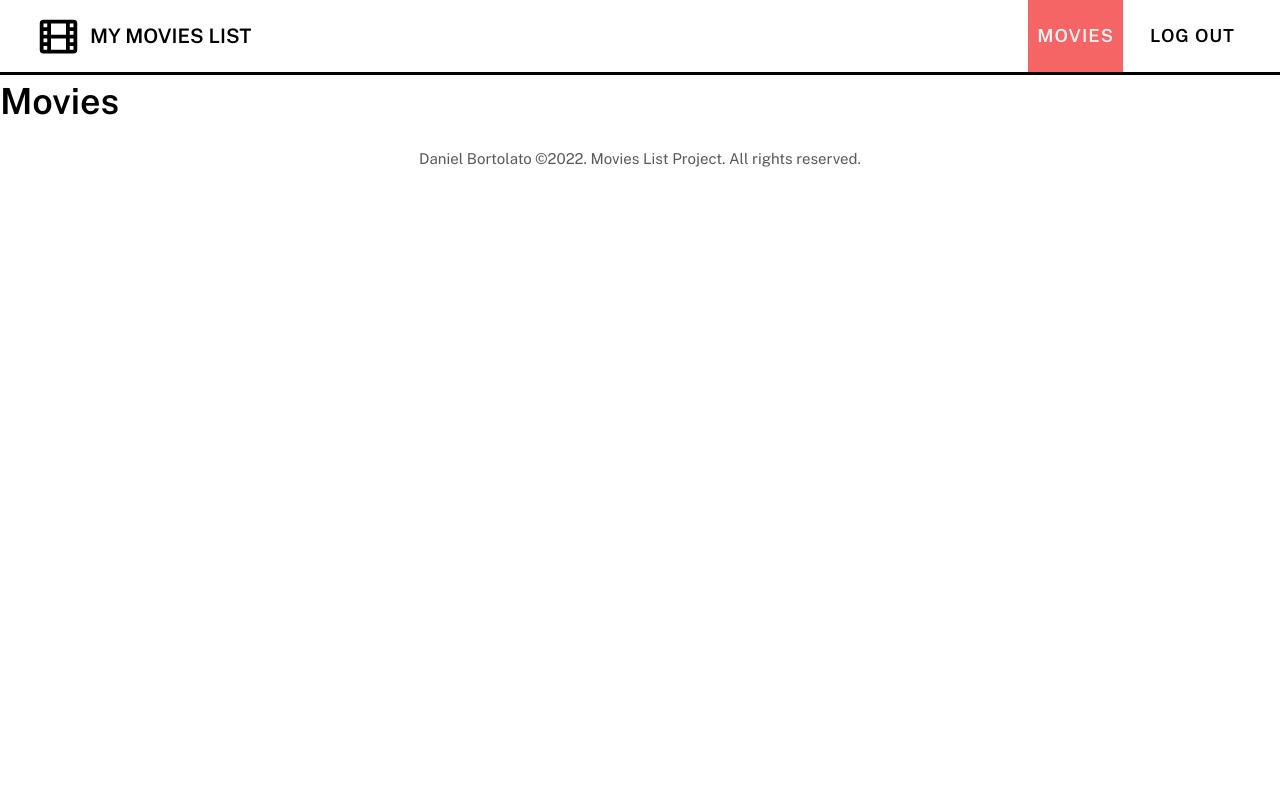
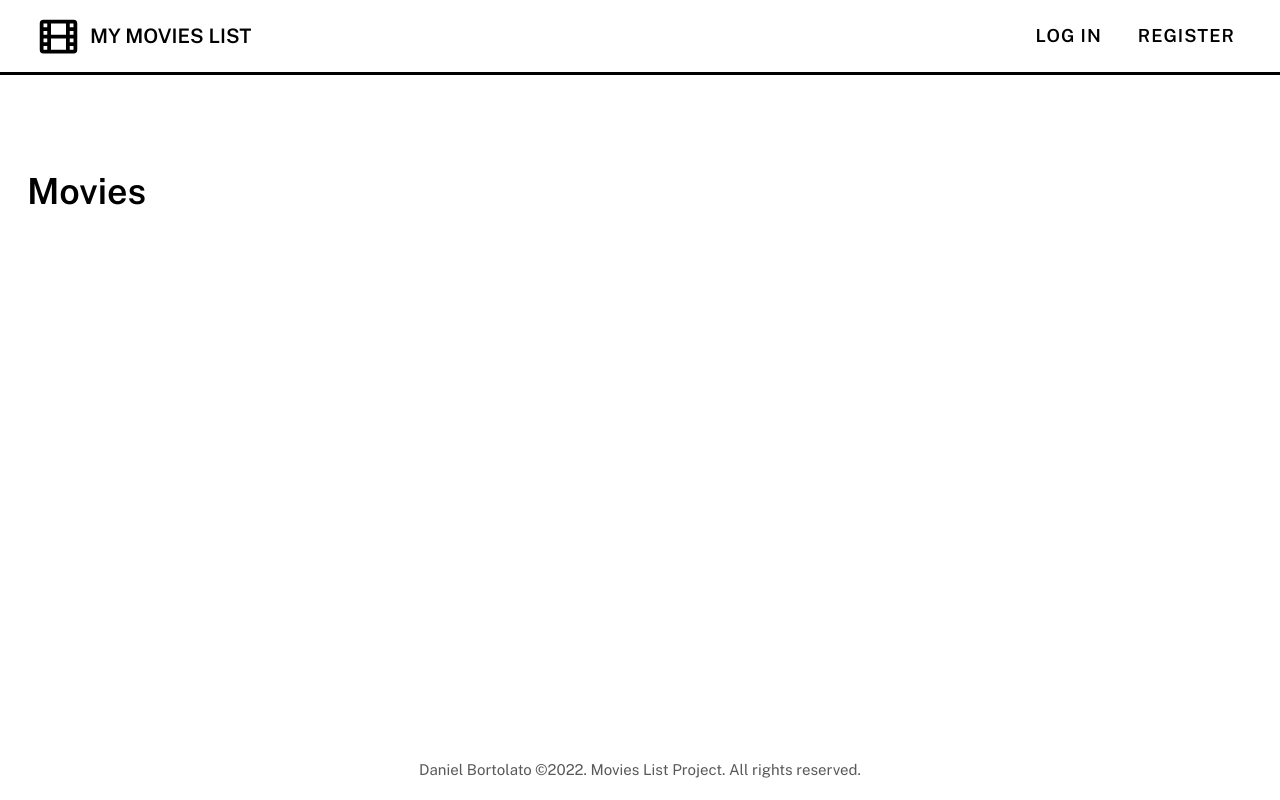
Before and after one commit to danbortolato/pyflask-movieslist, a Flask app: page / in a window 1280 px wide. Run offline with Flask 2, Linux system fonts and the light colour scheme.

Commit message:
layout and style adjusts

```diff
--- a/movie_library/static/css/main.css
+++ b/movie_library/static/css/main.css
@@ -42,6 +42,8 @@ html {
 }
 
 body {
+    display: flex;
+    flex-direction: column;
     font-family: "Public Sans", sans-serif;
     color: var(--text-dark);
     line-height: 1.45;
@@ -150,3 +152,13 @@ body {
     color: var(--text-muted);
     text-align: center;
 }
+
+.main {
+    flex-grow: 1;
+    padding: 3rem 1.5rem 2rem 1.5rem;
+}
+
+@media screen and (min-width: 30em) {
+    .main {
+    padding-top: 5rem;}
+}
--- a/movie_library/templates/layout.html
+++ b/movie_library/templates/layout.html
@@ -17,7 +17,7 @@
 </head>
 
 <body>
-    {{ header("2", "")}}
+    {{ header(session.get("email"), session.get("theme")) }}
     <main class="main">
         {% block main_content %} {% endblock %}
     </main>
```
